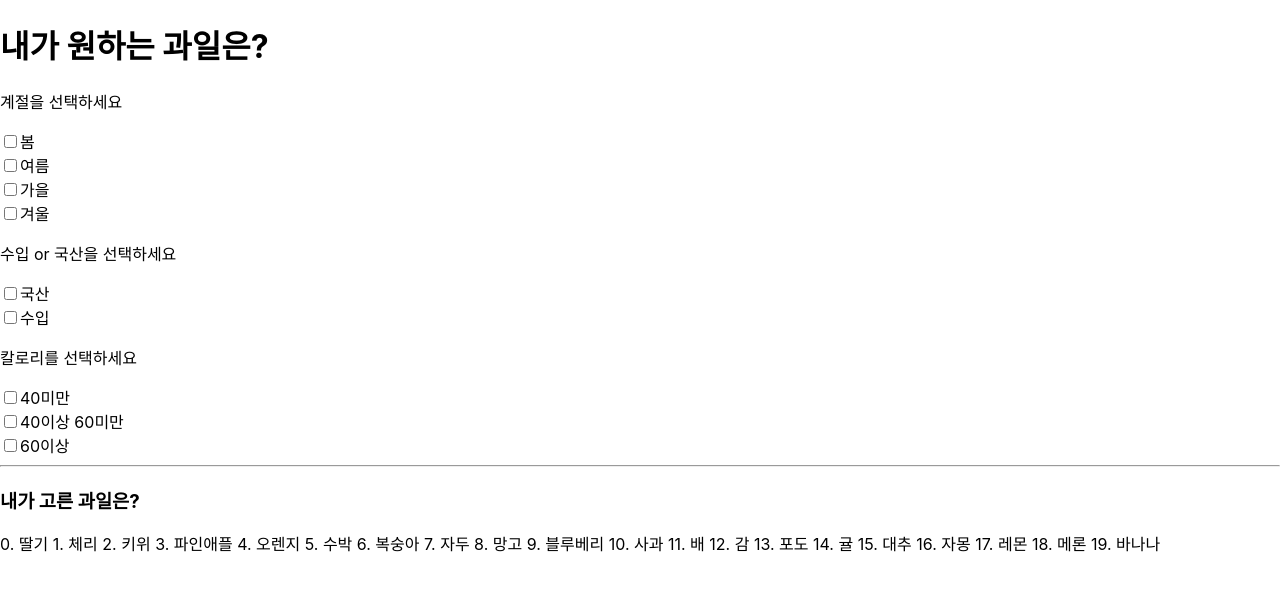
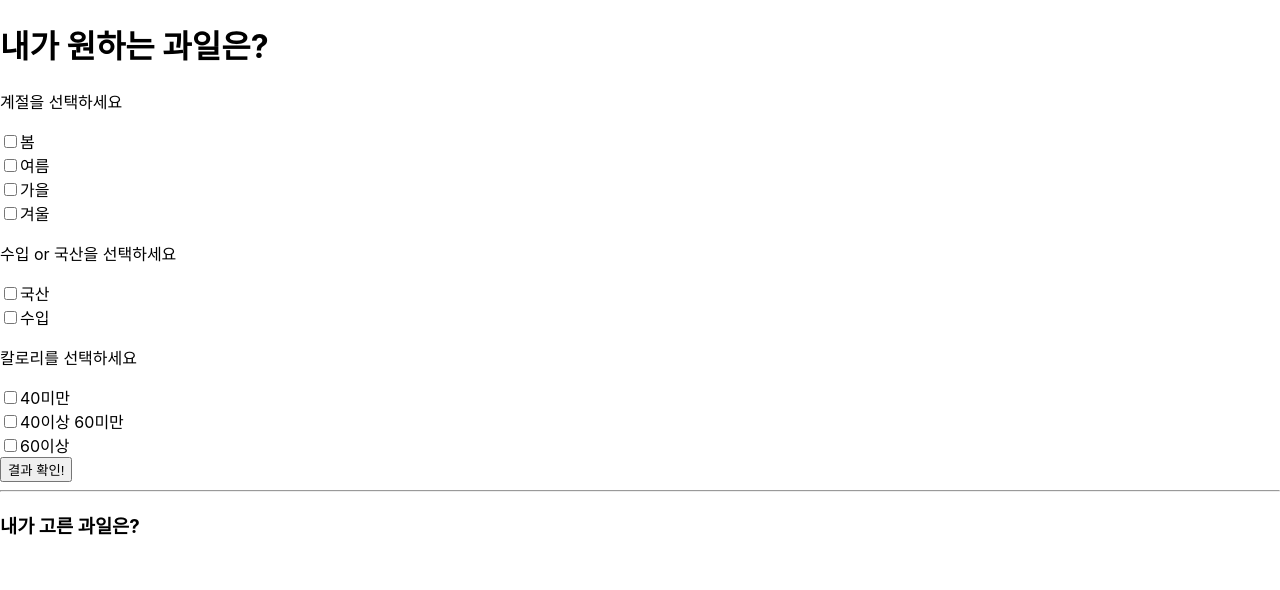
Before and after one commit to nohpaper/fruit_finder, a React (Create React App) app: page / in a window 1280 px wide. Shown: the top 590 px of the page. Built offline with nearby package versions, Linux system fonts and the light colour scheme.

Commit message:
feat : result 진행중

```diff
--- a/src/Finder.js
+++ b/src/Finder.js
@@ -31,12 +31,18 @@ const setps = [
 
 export default function Findex(){
   const [filtered,setFiltered] = useState([...fruits]);
-/*  const [selected, setSelected] = useState({
+  const [result,setResult] = useState({
     season:[],
     origin:[],
     kcal:[],
-  });*/
-  const [selected, setSelected] = useState([
+    result:[],
+  });
+  const [selected, setSelected] = useState({
+    season:[],
+    origin:[],
+    kcal:[],
+  });
+/*  const [selected, setSelected] = useState([
     {
       order:undefined,
       id:"season",
@@ -52,7 +58,7 @@ export default function Findex(){
       id:"kcal",
       kind:[],
     },
-  ]);
+  ]);*/
 
   useEffect(()=>{
     //페이지 진입 시 fruits.kcal 부분 계산하여 filtered.kcal에 값 변경
@@ -64,8 +70,9 @@ export default function Findex(){
       } else if(element.kcal > 60) {
         return filtered[index].kcal = "more_than_60";
       }
-      return filtered;
+      return setFiltered([...filtered]);
     });
+    console.log(filtered);
 
   }, []);
 
@@ -114,7 +121,20 @@ export default function Findex(){
                 //클릭 true면 selected에 값 추가
                 const targetValue = event.target.value;
                 const clickId = element.select.id;
-                //const clickCategory = selected[clickId];
+                const clickCategory = selected[clickId];
+                //const clickCategory = Object.entries(selected).find((filterEle)=>filterEle[0] === clickId); //이걸로 사용할 경우 clickCategory[1]
+                if(!clickCategory.includes(targetValue)){
+                  //clickCategory 에 없을 때
+                  clickCategory.push(targetValue);
+                  console.log(clickCategory, selected);
+                }else {
+                  //clickCategory 에 있을 때
+                  const findIndex = clickCategory.indexOf(targetValue); //target.value index 확인
+                  clickCategory.splice(findIndex, 1); //삭제
+                }
+                setSelected((prev)=> ({...selected, [clickId]: clickCategory}));
+/*                const targetValue = event.target.value;
+                const clickId = element.select.id;
                 const clickCategory = selected.find((filterEle)=>filterEle.id === clickId);
 
                 //console.log(clickCategory.kind.includes(targetValue), clickCategory)
@@ -127,21 +147,31 @@ export default function Findex(){
                   const findIndex = clickCategory.kind.indexOf(targetValue); //target.value index 확인
                   clickCategory.kind.splice(findIndex, 1); //삭제
                 }
-                //console.log("result",clickCategory.kind, selected);
-
-                //setSelected((prevState)=>([{...selected, kind:clickCategory.kind[0]}]));
-                //setSelected((prevState)=>{});
-                console.log("clickCategory: ", clickCategory, "selected: ", selected);
+                //setSelected 에 어떻게 업로드할지 고민*/
               }}/>
               <label htmlFor={child.english}>{child.korean}</label>
             </div>)
           })}
         </div>)
       })}
+      <button type="button" onClick={()=>{
+        if(selected.season.length !== 0){
+          const update = selected.season.map(function(element){
+            const clickResult = filtered.filter((fruits) => fruits.season === element);
+            return [...clickResult];
+          });
+          update.map(function(element, index){
+            console.log(update[0]);
+          });
+
+          setResult({ season: update[0].concat(update[1]) });
+          console.log("map out: ", update, update.concat(update))
+        }
+      }}>결과 확인!</button>
       <hr/>
       <h3>내가 고른 과일은?</h3>
       <p>
-      {filtered.map(function(element, index){
+      {result.season.map(function(element, index){
           return (<span key={index}>
             {`${index}. ${element.name} ` }
           </span>)
```
